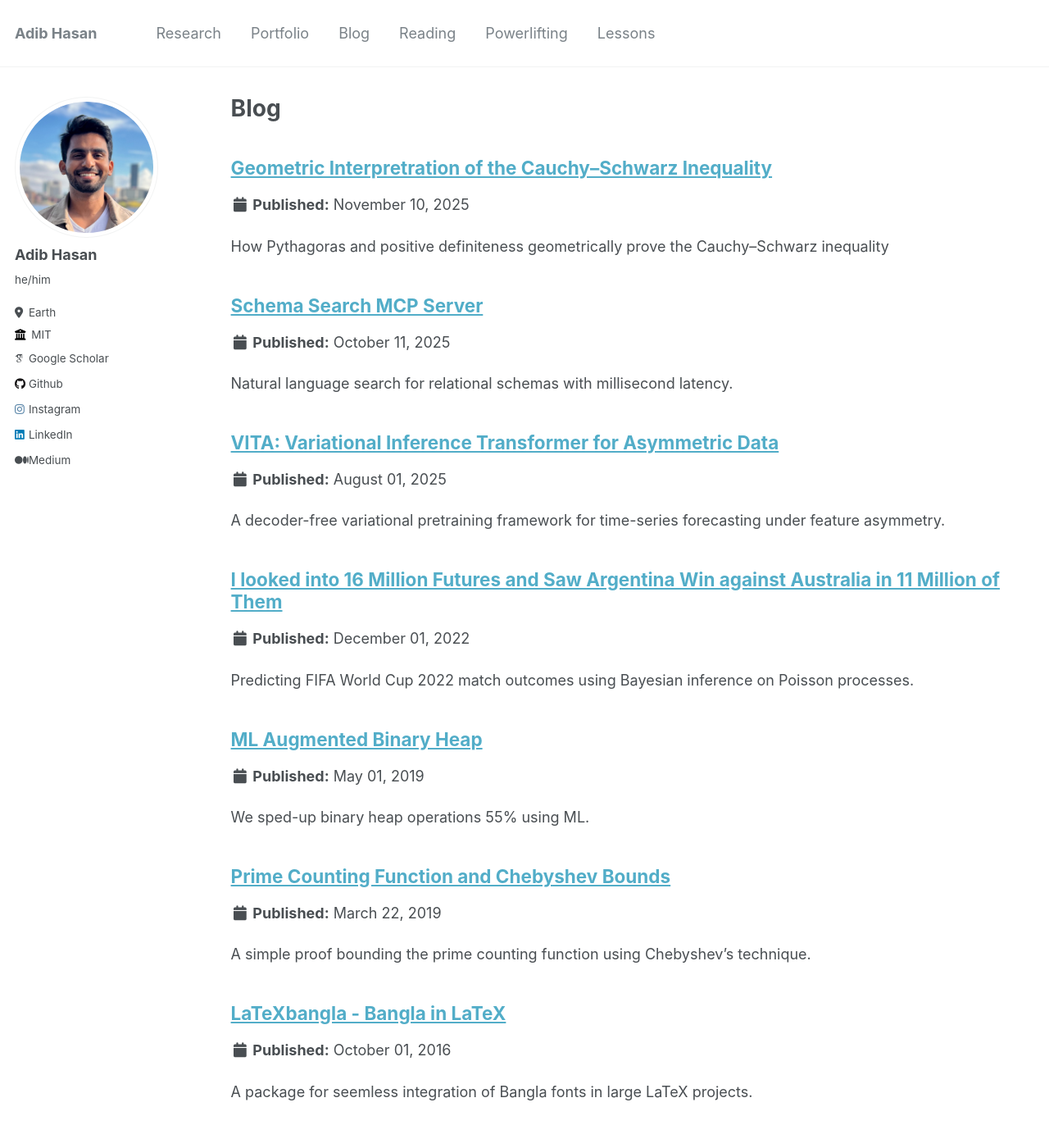
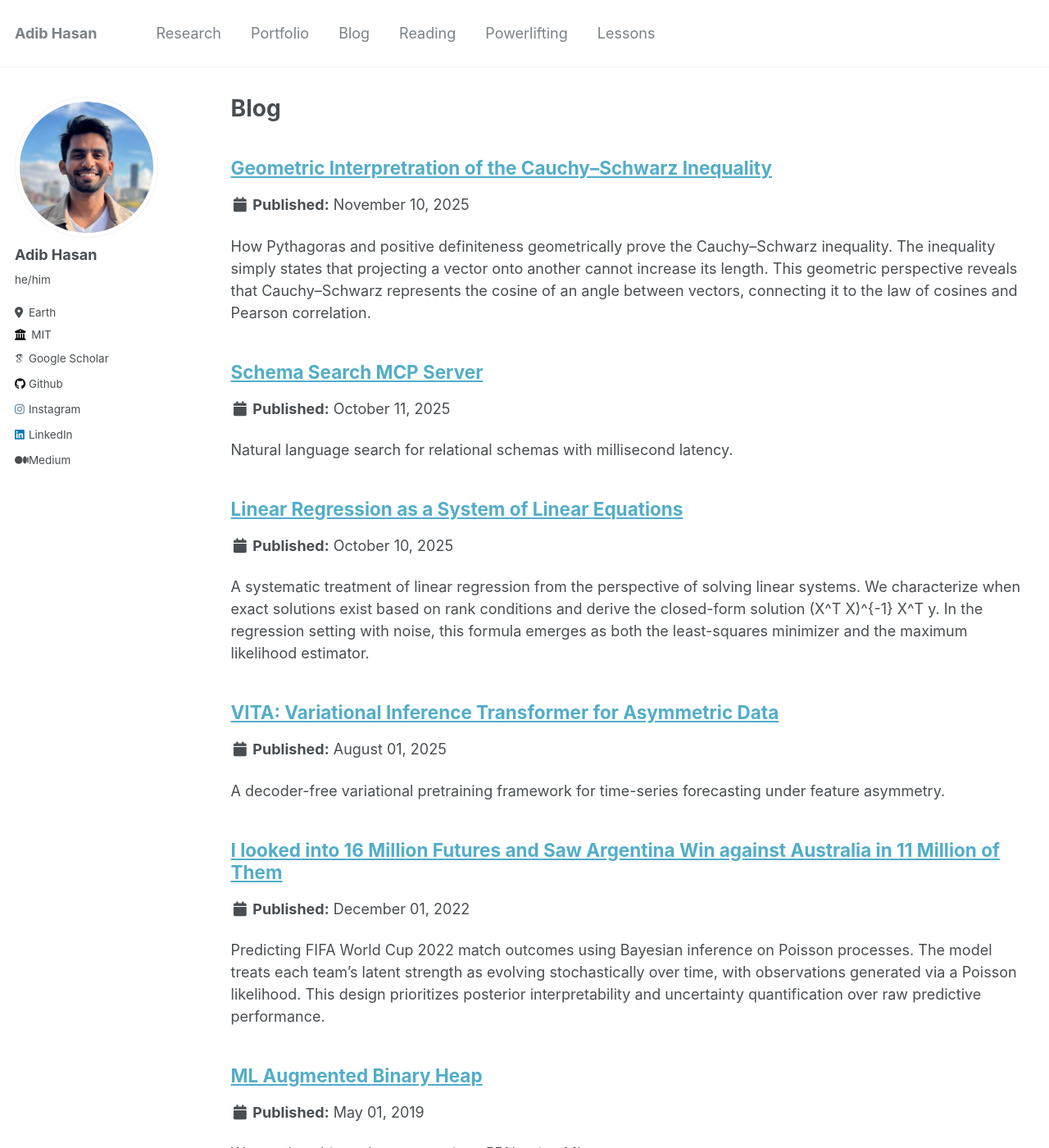
Before and after one commit to Neehan/neehan.github.io, a Jekyll site: the page built from _pages/blog.html, in a window 1280 px wide and 1400 px high. Shown: the whole window at 82% size. Built offline with Jekyll 4.4.1, drawn with Linux system fonts in a browser that asks for light colours; some web fonts are replaced; part of the change alters nothing that is shown.

Commit message:
linear reg

```diff
--- a/_blog/bayesian-soccer-score.md
+++ b/_blog/bayesian-soccer-score.md
@@ -1,6 +1,6 @@
 ---
 title: "I looked into 16 Million Futures and Saw Argentina Win against Australia in 11 Million of Them"
-excerpt: "Predicting FIFA World Cup 2022 match outcomes using Bayesian inference on Poisson processes."
+excerpt: "Predicting FIFA World Cup 2022 match outcomes using Bayesian inference on Poisson processes. The model treats each team's latent strength as evolving stochastically over time, with observations generated via a Poisson likelihood. This design prioritizes posterior interpretability and uncertainty quantification over raw predictive performance."
 collection: blog
 date: 2022-12-01
 tags:
--- a/_blog/cauchy-geometry.md
+++ b/_blog/cauchy-geometry.md
@@ -1,6 +1,6 @@
 ---
 title: "Geometric Interpretration of the Cauchy–Schwarz Inequality"
-excerpt: "How Pythagoras and positive definiteness geometrically prove the Cauchy–Schwarz inequality"
+excerpt: "How Pythagoras and positive definiteness geometrically prove the Cauchy–Schwarz inequality. The inequality simply states that projecting a vector onto another cannot increase its length. This geometric perspective reveals that Cauchy–Schwarz represents the cosine of an angle between vectors, connecting it to the law of cosines and Pearson correlation."
 collection: blog
 date: 2025-11-10
 tags:
--- /dev/null
+++ b/_blog/linear-regression.md
@@ -0,0 +1,100 @@
+---
+title: "Linear Regression as a System of Linear Equations"
+excerpt: "A systematic treatment of linear regression from the perspective of solving linear systems. We characterize when exact solutions exist based on rank conditions and derive the closed-form solution (X^T X)^{-1} X^T y. In the regression setting with noise, this formula emerges as both the least-squares minimizer and the maximum likelihood estimator."
+collection: blog
+date: 2025-10-10
+tags:
+  - theory
+  - math
+---
+
+Linear regression is typically introduced as an optimization problem, but it can be understood more fundamentally as solving a linear system. This perspective clarifies when exact solutions exist and why the least-squares formula emerges naturally from maximum likelihood estimation under Gaussian noise.
+
+# Setup
+
+Let $X \in \mathbb{R}^{n \times d}$, $\theta \in \mathbb{R}^{d \times 1}$, and $y \in \mathbb{R}^{n \times 1}$. We are interested in solving the linear system
+
+$$
+X\theta = y.
+$$
+
+This system may have zero, one, or infinitely many solutions. The structure is governed entirely by the rank of $X$ and by whether $y$ lies in its column space.
+
+## Existence and Uniqueness
+
+A **unique solution** to $X\theta = y$ exists iff:
+
+1. **At least one solution**:
+   There is at least one $\theta\in \mathbb{R}^d$ such that $X\theta = y$. In other words, $y$ lies in the column space of $X$, i.e.
+   $$\operatorname{rank}(X) = \operatorname{rank}([X \mid y]).$$
+
+2. **At most one solution**: $X\theta = 0$ if and only if $\theta=0$, or equivalently,
+   $$\operatorname{rank}(X) = d.$$
+   To see why this ensures uniqueness, suppose $X\theta = X\theta' = y$. Then $X(\theta - \theta') = 0$, which implies $\theta - \theta' = 0$ by the injectivity condition.
+
+If both conditions hold—equivalently,
+$$\operatorname{rank}(X) = \operatorname{rank}([X \mid y]) = d,$$
+then there is exactly one $\theta$ satisfying $X\theta = y$.
+
+## Closed-Form Solution
+
+A key observation is that $\operatorname{ker}(X) = \operatorname{ker}(X^TX)$, which follows from the equivalence
+
+$$
+X\theta = 0 \Leftrightarrow X^TX\theta = 0.
+$$
+
+To see the forward direction, note that if $X\theta = 0$, then $X^TX\theta = X^T \cdot 0 = 0$. For the reverse, if $X^TX\theta = 0$, then $\theta^T X^TX\theta = \|X\theta\|^2 = 0$, so $X\theta = 0$.
+
+Since $\operatorname{ker}(X) = \operatorname{ker}(X^TX)$, we have $\operatorname{rank}(X) = \operatorname{rank}(X^TX)$. Therefore, if $\operatorname{rank}(X) = d$, then $X^TX$ is a $d \times d$ matrix with full rank, hence invertible. In this case the solution is
+
+$$
+\theta^* = (X^T X)^{-1} X^T y.
+$$
+
+This formula returns the **exact** $\theta$ whenever the system is consistent.
+It applies cleanly in cases:
+
+- $n > d$ (tall, consistent),
+- $n = d$ (square full-rank),
+- but not $n < d$ (since $\operatorname{rank}(X) \le n < d$).
+
+To verify that $\theta^*$ satisfies $X\theta^* = y$ when the system is consistent, observe that if $y = X\theta'$ for some $\theta'$, then
+
+$$
+X\theta^* = X(X^TX)^{-1}X^Ty = X(X^TX)^{-1}X^TX\theta' = X\theta' = y.
+$$
+
+## The Regression Setting
+
+In regression we typically have $n \gg d$ and almost never have an exact solution because $y \notin \operatorname{col}(X)$. Instead, we assume a noise model:
+
+$$
+y = X\theta + \varepsilon, \qquad \varepsilon \sim \mathcal{N}(0, \sigma^2 I).
+$$
+
+The negative log-likelihood (up to constants) is proportional to
+
+$$
+\|X\theta - y\|_2^2.
+$$
+
+Thus, maximum likelihood estimation is equivalent to solving the **least-squares problem**
+
+$$
+\min_\theta \|X\theta - y\|_2^2.
+$$
+
+Setting the gradient to zero yields the normal equations:
+
+$$
+X^T X \theta = X^T y,
+$$
+
+and when $X$ has full column rank, the unique minimizer is
+
+$$
+\hat{\theta} = (X^T X)^{-1} X^T y.
+$$
+
+In the inconsistent case this does *not* satisfy $X\theta = y$ exactly, but it is the closest possible solution in squared-error terms and is also the MLE.
```
